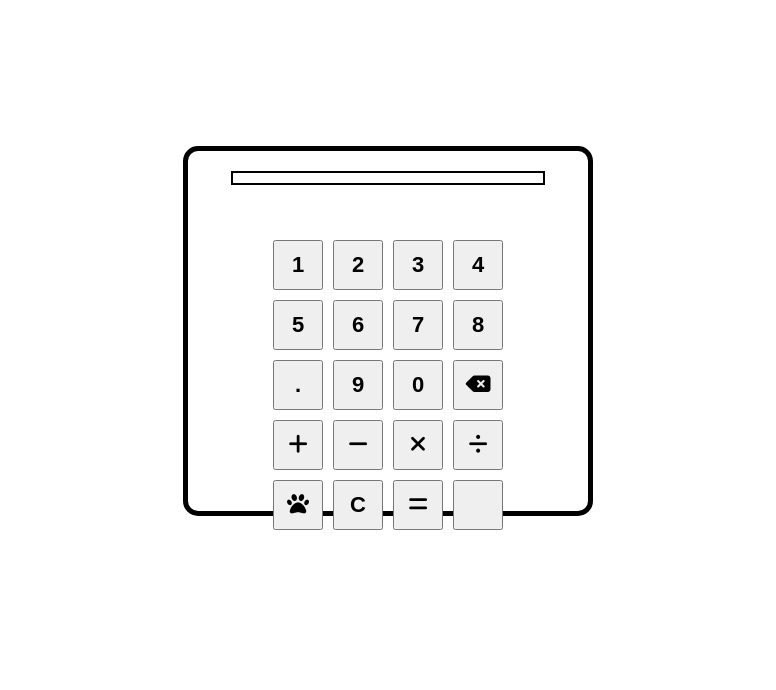
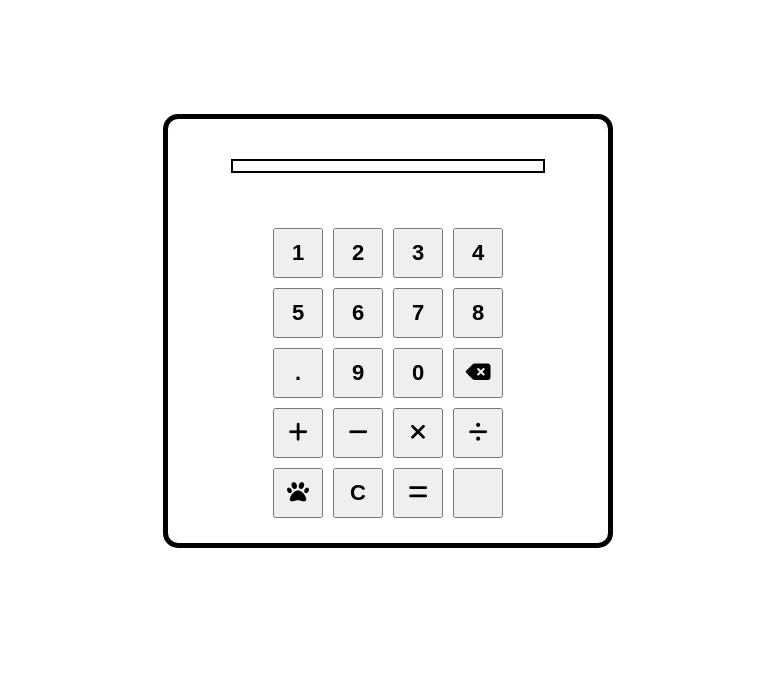
Before and after one commit to jholson1030/odin-calculator, a website: page index.html in a window 1280 px wide. Shown: the part 69-759 px from the top of the page, without its empty margins (252-1028 px from the left). Drawn offline with Linux system fonts and the light colour scheme.

Commit message:
Tweak positioning

```diff
--- a/style.css
+++ b/style.css
@@ -39,9 +39,10 @@ h1 {
     border: solid 5px black;
     border-radius: 15px;
     width: 20vw;
-    height: 45vh;
+    height: 48vh;
     max-width: 400px;
     max-height: 800px;
+    padding: 20px;
 
 }
 
```
